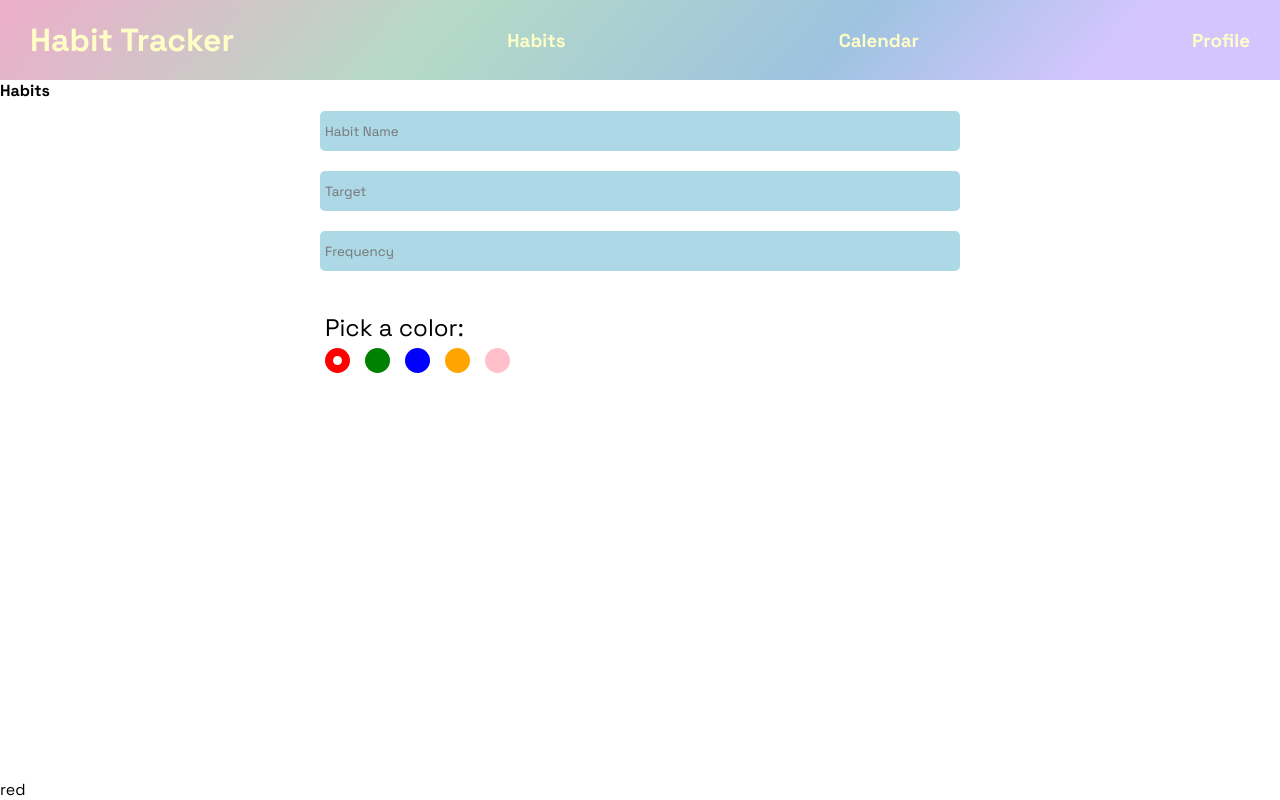
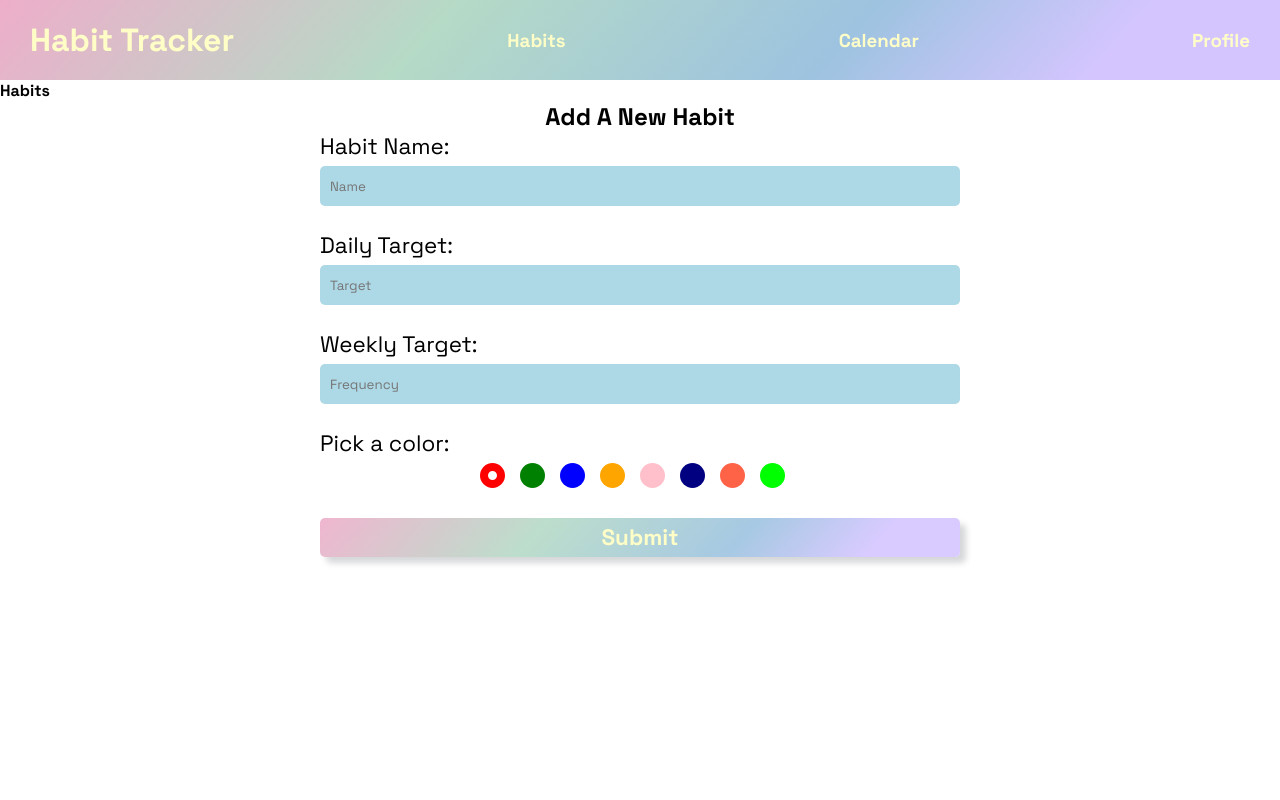
Before and after one commit to sheevak/habit-tracker, a React (Create React App) app: page /habits in a window 1280 px wide. Built offline with nearby package versions, Linux system fonts and the light colour scheme.

Commit message:
Style the add habit form

```diff
--- a/src/components/ColorRadio.js
+++ b/src/components/ColorRadio.js
@@ -3,10 +3,6 @@ import {Context} from "../Context"
 
 function ColorRadio({color}) {
     const {formData, handleChange} = useContext(Context);
-
-    console.log("render")
-
-
 
     return (
         <label className="radio-container" htmlFor={color}>
--- a/src/pages/Habits.js
+++ b/src/pages/Habits.js
@@ -5,27 +5,9 @@ import Header from "../components/Header";
 import ColorRadio from "../components/ColorRadio"
 
 function Habits() {
-    // const [formData, setFormData] = useState({
-    //     name: "",
-    //     target: 0,
-    //     frequency: 0,
-    //     radio: "red"
-    // })
-
-    // function handleChange(event) {
-    //     const {name, value, type, checked} = event.target;
-    //     setFormData(prevFormData => {
-    //         return {
-    //             ...prevFormData,
-    //             [name]: type === "checkbox" ? checked : value
-    //         }
-    //     })
-
-    // }
-
     const {formData, handleChange} = useContext(Context);
 
-    const colors = ["red", "green", "blue", "orange", "pink"];
+    const colors = ["red", "green", "blue", "orange", "pink", "navy", "tomato", "lime"];
 
     const colorElements = colors.map(color =>
         <ColorRadio
@@ -34,42 +16,64 @@ function Habits() {
         />
     )
 
+    function handleSubmit (event) {
+        event.preventDefault()
+        console.log("submitted")
+    }
+
     return (
         <div className="habits-page">
             <h4>Habits</h4>
-            <form className="habits-add-form">
+            <div className="habits-add-container">
+                <form className="habits-add-form" onSubmit={(event) => handleSubmit(event)}>
+                    <h2>Add A New Habit</h2>
+
+                    <label htmlFor="name">
+                        Habit Name:
+                    </label>
                     <input
                         type="text"
                         name="name"
-                    placeholder="Habit Name"
+                        id="name"
+                        placeholder="Name"
                         onChange={(event) => handleChange(event)}
                         value={formData.name}
                     />
+
+                    <label htmlFor="target">
+                        Daily Target:
+                    </label>
                     <input
                         type="number"
                         name="target"
+                        id="target"
                         placeholder="Target"
                         onChange={(event) => handleChange(event)}
                         value={formData.target}
                     />
+
+                    <label htmlFor="frequency">
+                        Weekly Target:
+                    </label>
                     <input
                         type="number"
                         name="frequency"
+                        id="frequency"
                         placeholder="Frequency"
                         onChange={(event) => handleChange(event)}
                         value={formData.frequency}
                     />
 
-                <br/>
-
+                    <legend htmlFor="radio">Pick a color:</legend>
                     <fieldset>
-                    <legend>Pick a color:</legend>
                         {colorElements}
                     </fieldset>
-
+                    <button type="submt" className="habit-add-submit">
+                        Submit
+                    </button>
 
                 </form>
-            <p>{formData.radio}</p>
+            </div>
         </div>
     )
 }
--- a/src/styles.css
+++ b/src/styles.css
@@ -10,7 +10,7 @@ html, body, #root {
 }
 
 /* ---- General --------------------------------------------------------- */
-.app-container, .calendar-page, .habits-page, form {
+.app-container, .calendar-page, .habits-page, form, .habits-add-container {
     display: flex;
     flex-direction: column;
     height: 100%;
@@ -79,13 +79,14 @@ header {
 /* ---- Add A Habit -------------------------------------------------------------------------------------------------- */
 
 form {
+    align-self: center;
     align-items: center;
+    width: 50%;
 }
 
-input[type="text"], input[type="number"] , fieldset {
-    width: 50%;
-    margin: 10px;
-    padding: 5px;
+input[type="text"], input[type="number"] , fieldset, .habit-add-submit {
+    width: 100%;
+    padding: 10px;
 }
 
 input[type="text"], input[type="number"] {
@@ -93,15 +94,43 @@ input[type="text"], input[type="number"] {
     border-radius: 5px;
     background-color: lightblue;
     height: 40px;
+    margin: 5px auto 25px auto;
 }
 
 fieldset {
     border: none;
+    text-align: center;
+    padding: 5px 0 25px 0;
 }
 
-legend {
-    font-size: 1.5em;
+legend, label, .habit-add-submit {
+    font-size: 1.4em;
+    align-self: flex-start;
 }
+
+.habit-add-submit {
+    border: none;
+    border-radius: 5px;
+    padding: 5px;
+    cursor: pointer;
+
+    font-weight: 700;
+
+    color: rgb(255, 254, 199);
+
+    background: rgb(238,174,202);
+    background: linear-gradient(132deg, rgba(238,174,202,0.9) 0%, rgba(181,218,198,0.9) 34%, rgba(157,195,224,0.9) 65%, rgba(213,197,255,0.9) 86%);
+    box-shadow: 6px 6px 6px #D6D7D9;
+}
+
+.habit-add-submit:hover {
+    box-shadow: 4px 4px 4px #D6D7D9;
+}
+
+.habit-add-submit:active {
+    box-shadow: 2px 2px 2px #D6D7D9, inset 0 0 20px 20px #c2bfc14f;
+}
+
 
 
 /* ---- Radio Buttons ------------------ */
@@ -110,12 +139,12 @@ input[type="radio"] {
     display:none;
 }
 
-label {
+.radio-container {
+    text-align: center;
     display: inline-block;
     width: 25px;
     height: 25px;
     margin-right: 15px;
-    cursor: pointer;
 }
 
 .checkmark {
```
Lines whose indentation alone changed are shown as unchanged.
